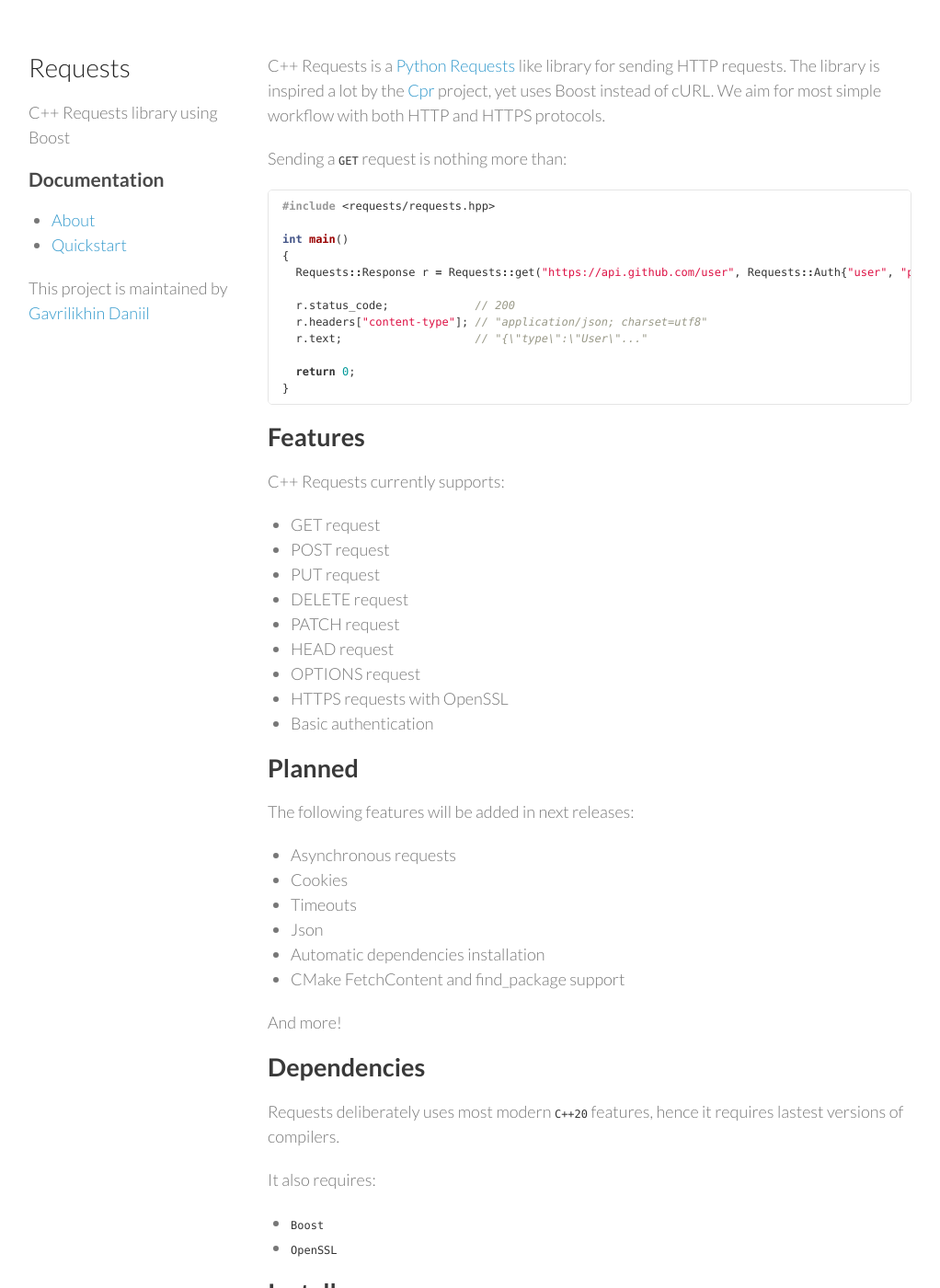
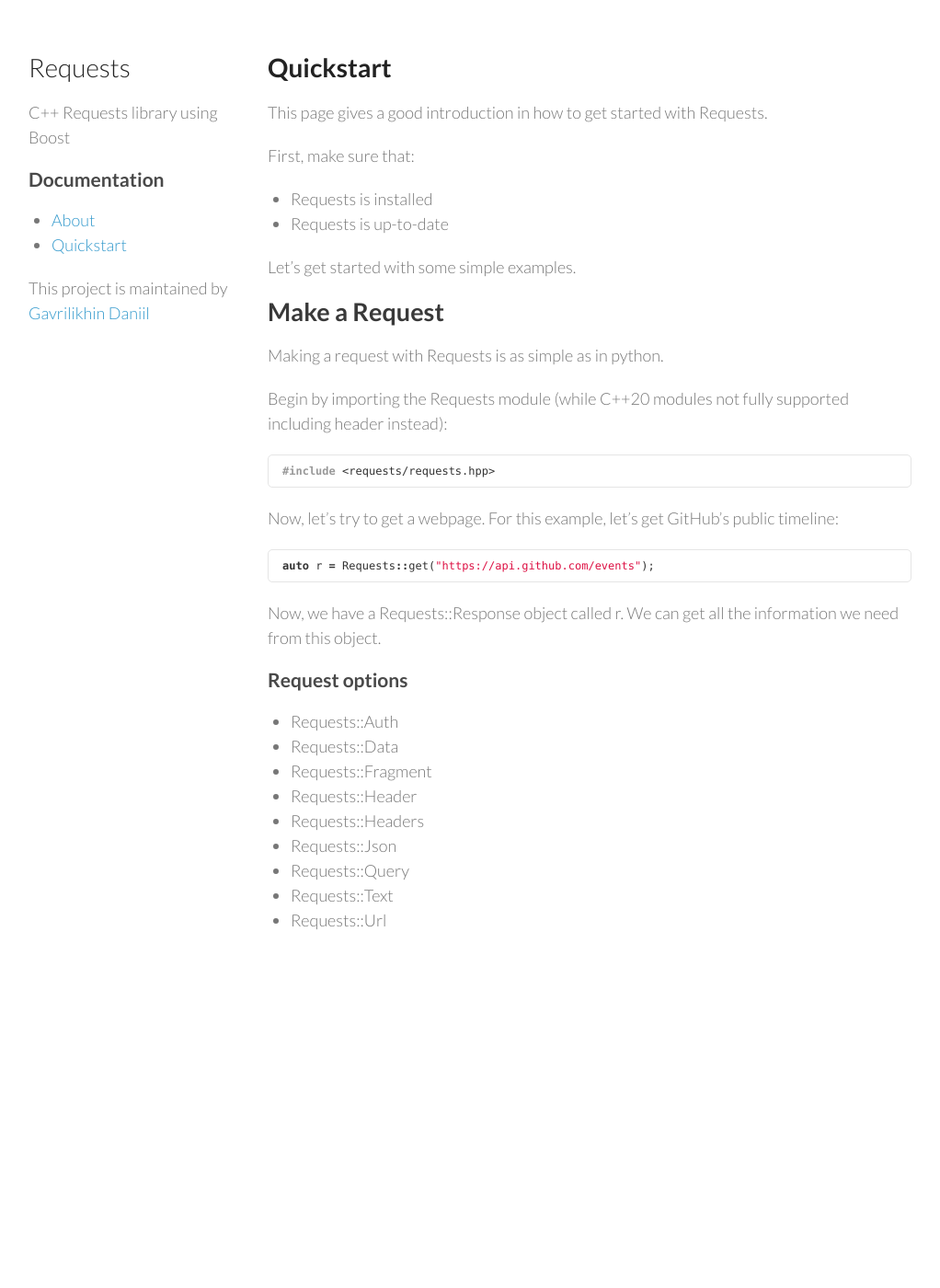
Before and after one commit to Y77CH/cq, a Jekyll site: the page built from quickstart.md, in a window 1280 px wide and 1400 px high. Shown: the whole window at 92% size, without its empty margins (129-1151 px from the left). Built offline with Jekyll 4.4.1, drawn with Linux system fonts in a browser that asks for light colours; some of the changed text lies outside the part shown.

Commit message:
Update quickstart.md

````diff
--- a/quickstart.md
+++ b/quickstart.md
@@ -3,85 +3,46 @@ layout: default
 title: Quickstart
 ---
 
-C++ Requests is a [Python Requests](https://github.com/psf/requests) like library for sending HTTP requests. The library is inspired a lot by the [Cpr](https://github.com/whoshuu/cpr) project, yet uses Boost instead of cURL. We aim for most simple workflow with both HTTP and HTTPS protocols.
+# Quickstart
 
-Sending a `GET` request is nothing more than:
+This page gives a good introduction in how to get started with Requests.
+
+First, make sure that:
+* Requests is installed
+* Requests is up-to-date
+
+Let’s get started with some simple examples.
+
+## Make a Request
+
+Making a request with Requests is as simple as in python.
+
+Begin by importing the Requests module (while C++20 modules not fully supported including header instead):
+
 {% raw %}
 ```c++
 #include <requests/requests.hpp>
-
-int main()
-{
-  Requests::Response r = Requests::get("https://api.github.com/user", Requests::Auth{"user", "pass"});
-
-  r.status_code;             // 200
-  r.headers["content-type"]; // "application/json; charset=utf8"
-  r.text;                    // "{\"type\":\"User\"..."
-
-  return 0;
-}
 ```
 {% endraw %}
 
-## Features
+Now, let’s try to get a webpage. For this example, let’s get GitHub’s public timeline:
 
-C++ Requests currently supports:
+{% raw %}
+```c++
+auto r = Requests::get("https://api.github.com/events");
+```
+{% endraw %}
 
-* GET request
-* POST request
-* PUT request
-* DELETE request
-* PATCH request
-* HEAD request
-* OPTIONS request
-* HTTPS requests with OpenSSL
-* Basic authentication
+Now, we have a Requests::Response object called r. We can get all the information we need from this object.
 
-## Planned
+### Request options
 
-The following features will be added in next releases:
-
-* Asynchronous requests
-* Cookies
-* Timeouts
-* Json
-* Automatic dependencies installation
-* CMake FetchContent and find_package support
-
-And more!
-
-## Dependencies
-
-Requests deliberately uses most modern `C++20` features, hence it requires lastest versions of compilers.
-
-It also requires:
-- `Boost`
-- `OpenSSL`
-
-## Install
-
-0. Install dependencies
-```
-sudo apt-get install libboost-dev openssl
-```
-
-1. Download sources
-```
-git clone https://github.com/gavrilikhin-d/requests
-```
-
-2. Build project
-```
-mkdir build
-cd build
-cmake ..
-cmake --build .
-```
-
-3. Install
-```
-cmake --install .
-```
-
-## Contributing
-Please fork this repository and contribute back using [pull requests](https://github.com/gavrilikhin-d/requests/pulls). Features can be requested using [issues](https://github.com/gavrilikhin-d/requests/issues). All code, comments, and critiques are greatly appreciated.
+* Requests::Auth
+* Requests::Data
+* Requests::Fragment
+* Requests::Header
+* Requests::Headers
+* Requests::Json
+* Requests::Query
+* Requests::Text
+* Requests::Url
````
